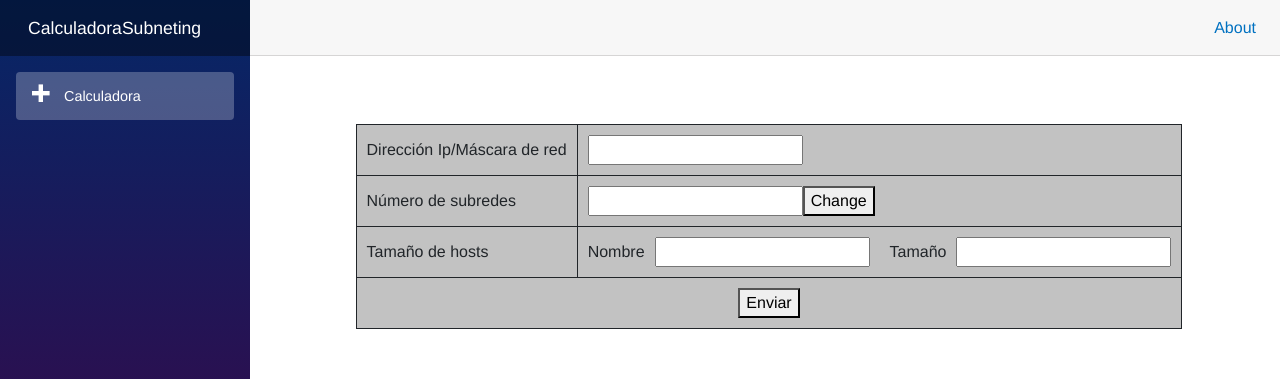
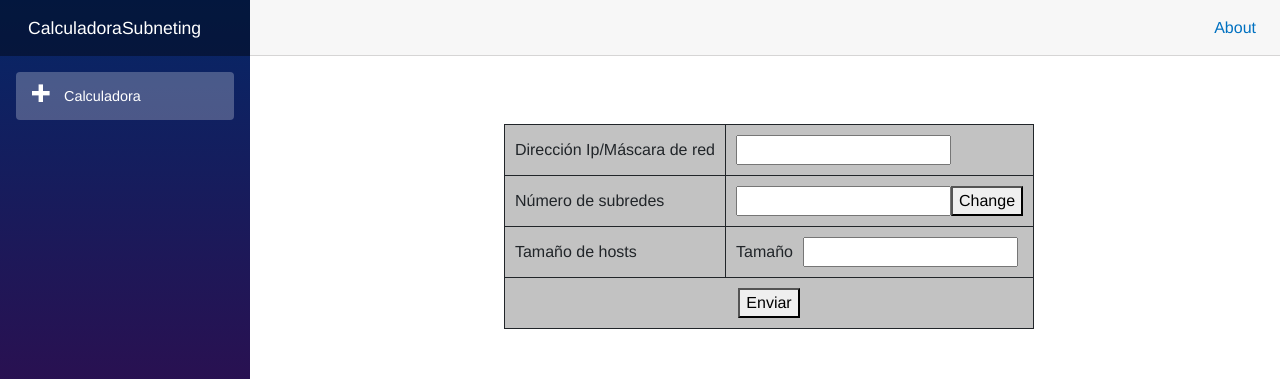
Before and after one commit to OliverWalters/CalculadoraSubneting, an ASP.NET Core app: page / in a window 1280 px wide. Shown: the top 379 px of the page. Run offline with ASP.NET Core 8, Linux system fonts and the light colour scheme; style sheets or scripts are compiled from the project's sources.

Commit message:
comentao, eso es pa variable no mas

```diff
--- a/CalculadoraSubneting/Pages/Index.razor
+++ b/CalculadoraSubneting/Pages/Index.razor
@@ -16,7 +16,7 @@
 			</tr>
 			<tr>
 				<td>Tamaño de hosts</td>
-				<td><label>Nombre</label><input id="inputName" type="text"><label>Tamaño</label><input id="inputSize" type="text"></td>
+				<td><!--<label>Nombre</label><input id="inputName" type="text">--><label>Tamaño</label><input id="inputSize" type="text"></td>
 			</tr>
 			<tr>
 				<td class="submit"colspan="2">
```
